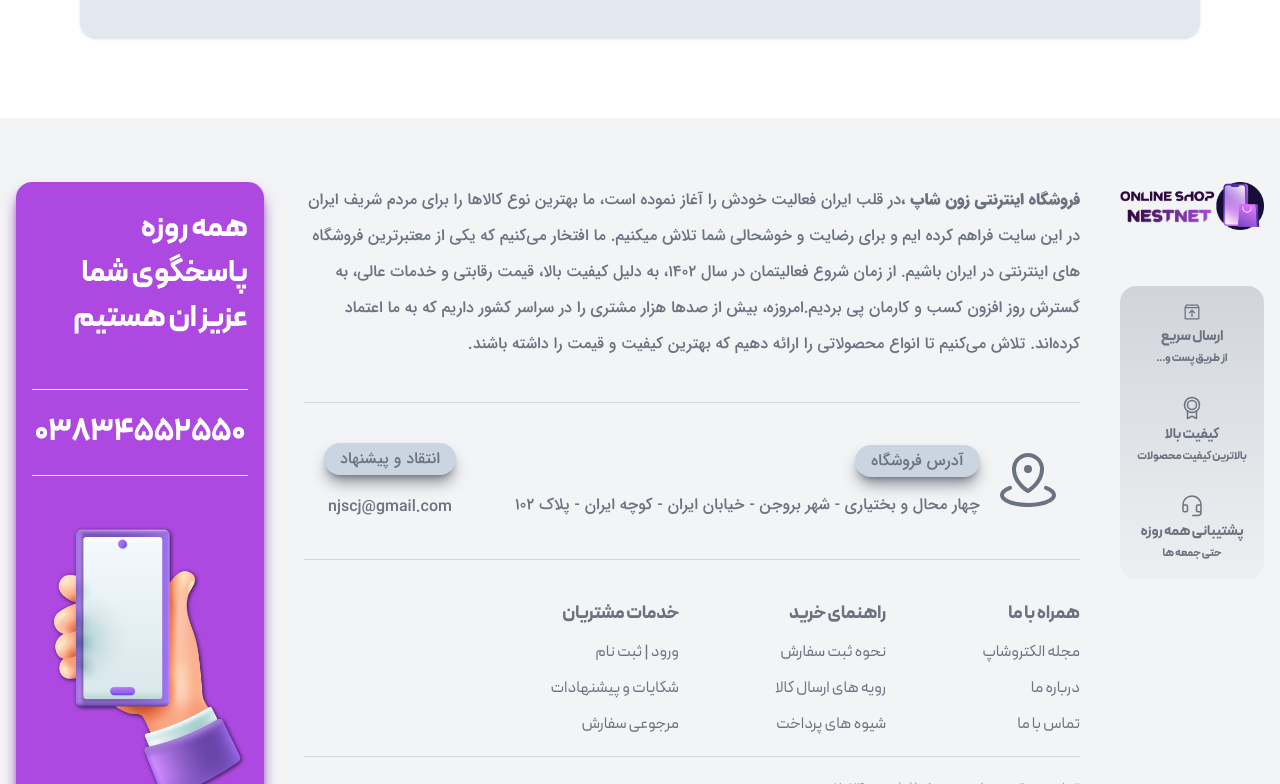
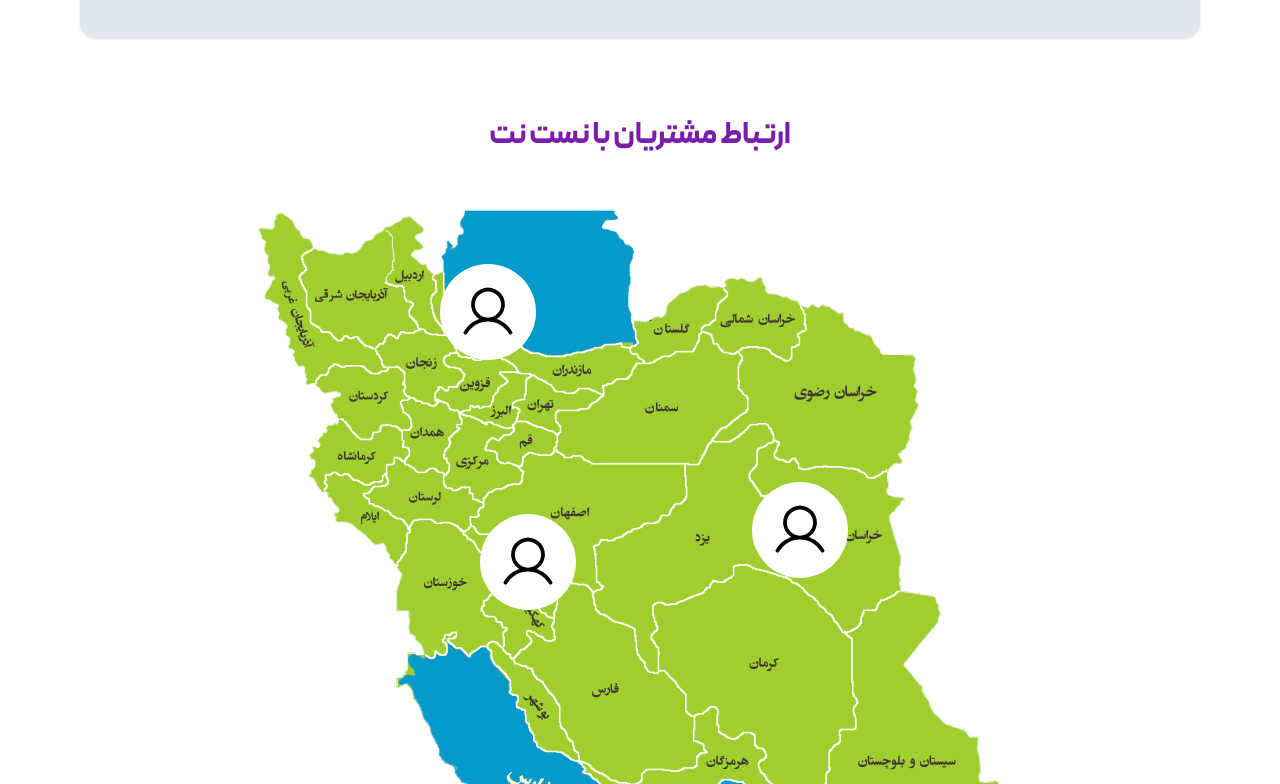
Before and after one commit to amir2002-js/nestnet-shop, a React (Vite) app: page /about-us in a window 1280 px wide. Shown: the part 1956-2740 px from the top of the page. Built offline with nearby package versions, Linux system fonts and the light colour scheme.

Commit message:
complete about page

```diff
--- a/src/Components/Pages/About/About.jsx
+++ b/src/Components/Pages/About/About.jsx
@@ -1,6 +1,7 @@
 import Advertise from "./Advertise/Advertise.jsx";
 import BgIntro from "./bg-Intro/BgIntro";
 import BornOurShop from "./BornOurShop/BornOurShop.jsx";
+import Communicate from "./Communicate/Communicate.jsx";
 import Instro from "./Instro/Instro";
 
 export default function About() {
@@ -15,6 +16,7 @@
 			<div className="container max-w-maxWidth text-center mt-72 max-sm:mt-48 max-xsm:mt-52">
 				<BornOurShop />
                 <Advertise />
+                <Communicate />
 			</div>
 		</>
 	);
--- /dev/null
+++ b/src/Components/Pages/About/Communicate/Communicate.jsx
@@ -0,0 +1,49 @@
+import { PiUser } from "react-icons/pi";
+
+export default function Communicate() {
+	return (
+        <>
+        <div>
+            <p className=" text-3xl font-peydaBold mt-20 text-primaryLight">
+                ارتباط مشتریان با نست نت
+            </p>
+        </div>
+		<span className="mt-10 w-80 lg:w-[800px] md:w-[600px] mx-auto flex md:h-[700px] h-[400px]  justify-center items-center  relative">
+			<img src="../../src/img/iran.png" alt="" className="absolute" />
+			<div className="absolute lg:top-[10%] lg:left-[25%] md:top-[20%] md:left-[25%] left-[22%] top-[15%]">
+				<button className="peer/first bg-white rounded-[50%] lg:size-24 md:size-20 size-16 z-20 flex justify-center items-center ">
+					<PiUser className="lg:text-[60px] md:text-[50px] text-[40px]" />
+				</button>
+				<div className="hidden rounded-xl peer-hover/first:block p-5 w-96 z-20 max-md:w-60 max-md:-right-24 -right-36 mx-auto text-center bg-gray-50 shadow-lg shadow-black/50 absolute">
+					Lorem ipsum dolor sit, amet consectetur adipisicing elit.
+					Quod ex esse, quo excepturi itaque officiis nesciunt optio
+					expedita voluptate ut repudiandae iure.
+
+				</div>
+			</div>
+			<div className="absolute lg:top-72 lg:right-48 md:top-[40%] md:right-[20%] right-[15%]">
+				<button className="peer/sec bg-white rounded-[50%] lg:size-24 md:size-20 size-16 z-20 flex justify-center items-center ">
+					<PiUser className="lg:text-[60px] md:text-[50px] text-[40px]" />
+				</button>
+                <div className="hidden z-20 rounded-xl peer-hover/sec:block p-5 w-96  max-md:w-60 max-md:-right-24  -right-36 mx-auto text-center bg-gray-50 shadow-lg shadow-black/50 absolute">
+					Lorem ipsum dolor sit, amet consectetur adipisicing elit.
+					Quod ex esse, quo excepturi itaque officiis nesciunt optio
+					expedita voluptate ut repudiandae iure.
+                    2
+				</div>
+			</div>
+			<div className="absolute lg:top-80 lg:left-60 md:top-[48%] md:left-[28%] left-[23%]">
+				<button className="peer/last bg-white rounded-[50%] lg:size-24 md:size-20 size-16 z-20 flex justify-center items-center ">
+					<PiUser className="lg:text-[60px] md:text-[50px] text-[40px]" />
+				</button>
+                <div className="hidden z-20 rounded-xl peer-hover/last:block p-5 w-96  max-md:w-60 max-md:-right-24 -right-36 mx-auto text-center bg-gray-50 shadow-lg shadow-black/50 absolute">
+					Lorem ipsum dolor sit, amet consectetur adipisicing elit.
+					Quod ex esse, quo excepturi itaque officiis nesciunt optio
+					expedita voluptate ut repudiandae iure.
+                    3
+				</div>
+			</div>
+		</span>
+        </>
+	);
+}
```
